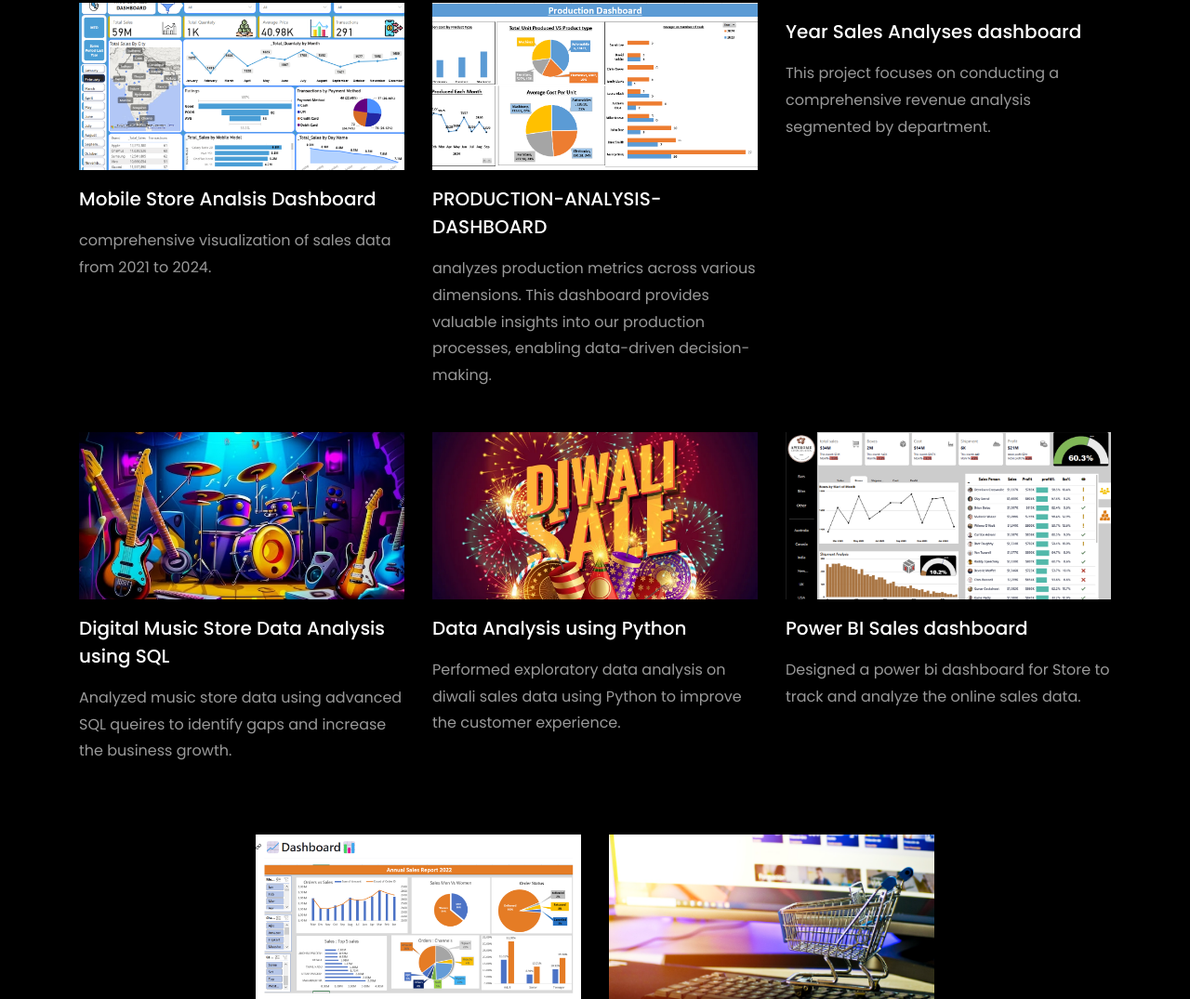
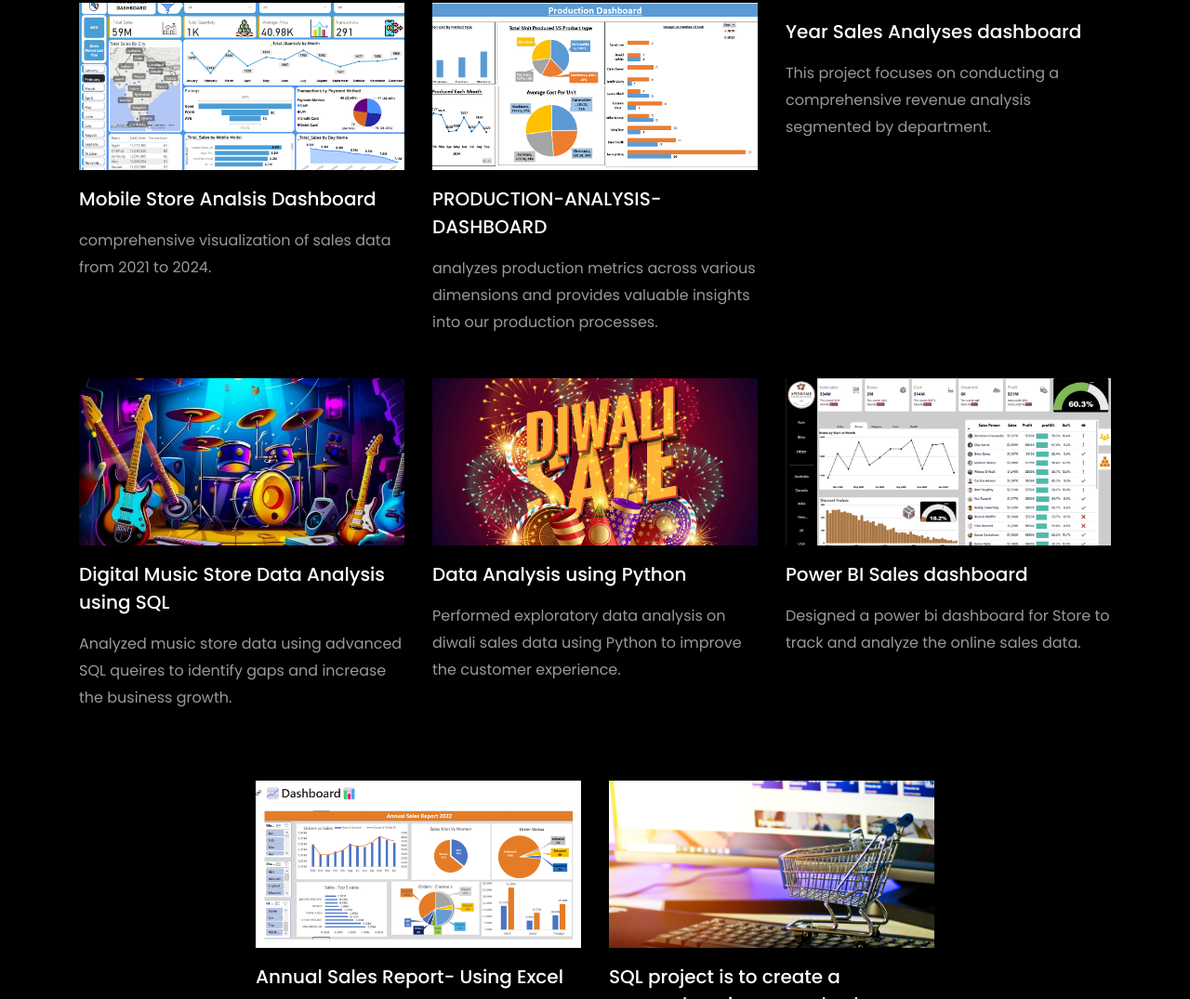
Before and after one commit to SauravTiwari1T/sauravtiwari.github.io, a plain HTML site: page index.html in a window 1280 px wide. Shown: the part 3280-4355 px from the top of the page at 93% size. Drawn offline with Linux system fonts and the light colour scheme; files whose address does not match are found by name.

Commit message:
Update index.html

```diff
--- a/index.html
+++ b/index.html
@@ -433,7 +433,7 @@ html{
               <div class="text mt-3 float-right d-block">
 
                 <h3 class="heading"><a href="https://github.com/SauravTiwari1T/PRODUCTION-ANALYSIS-DASHBOARD?tab=readme-ov-file"></a>PRODUCTION-ANALYSIS-DASHBOARD</h3>
-                <p>analyzes production metrics across various dimensions. This dashboard provides valuable insights into our production processes, enabling data-driven decision-making.
+                <p>analyzes production metrics across various dimensions and provides valuable insights into our production processes.
  </p>
               </div>
             </div>
```
